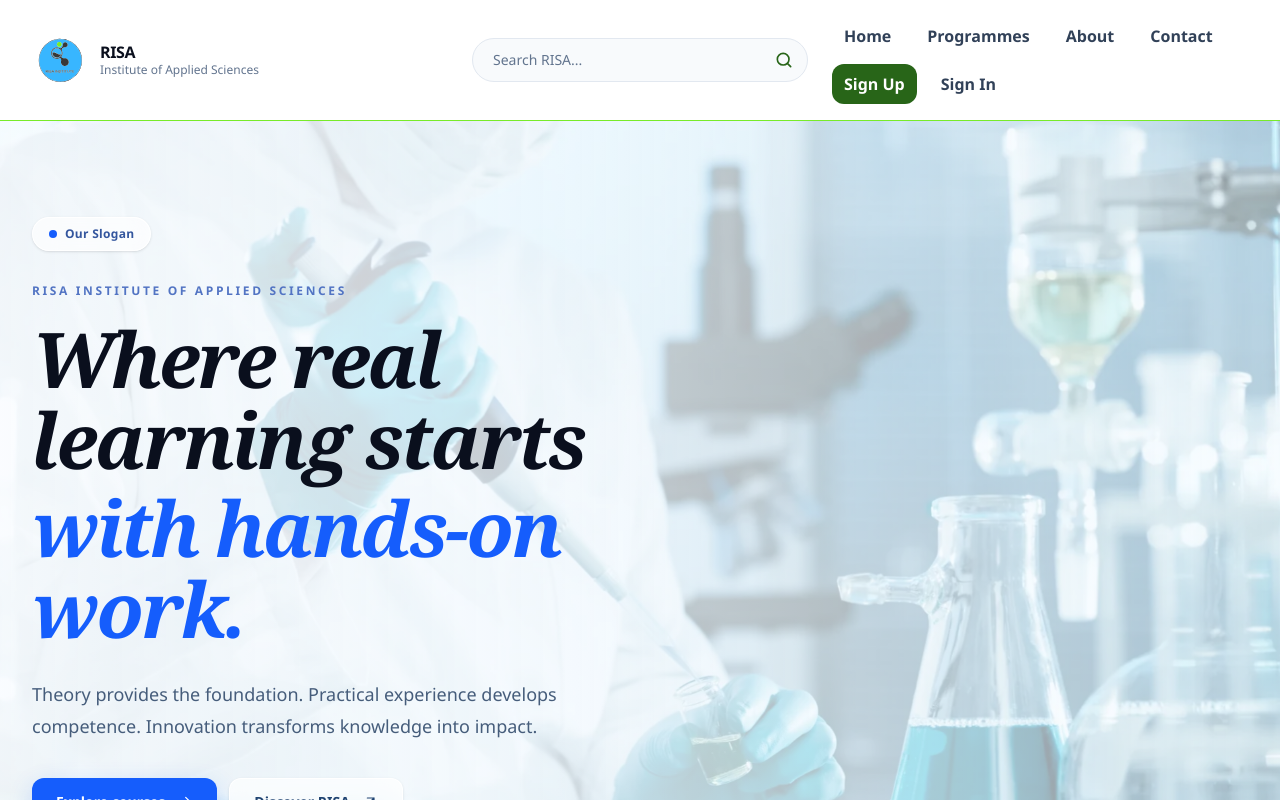
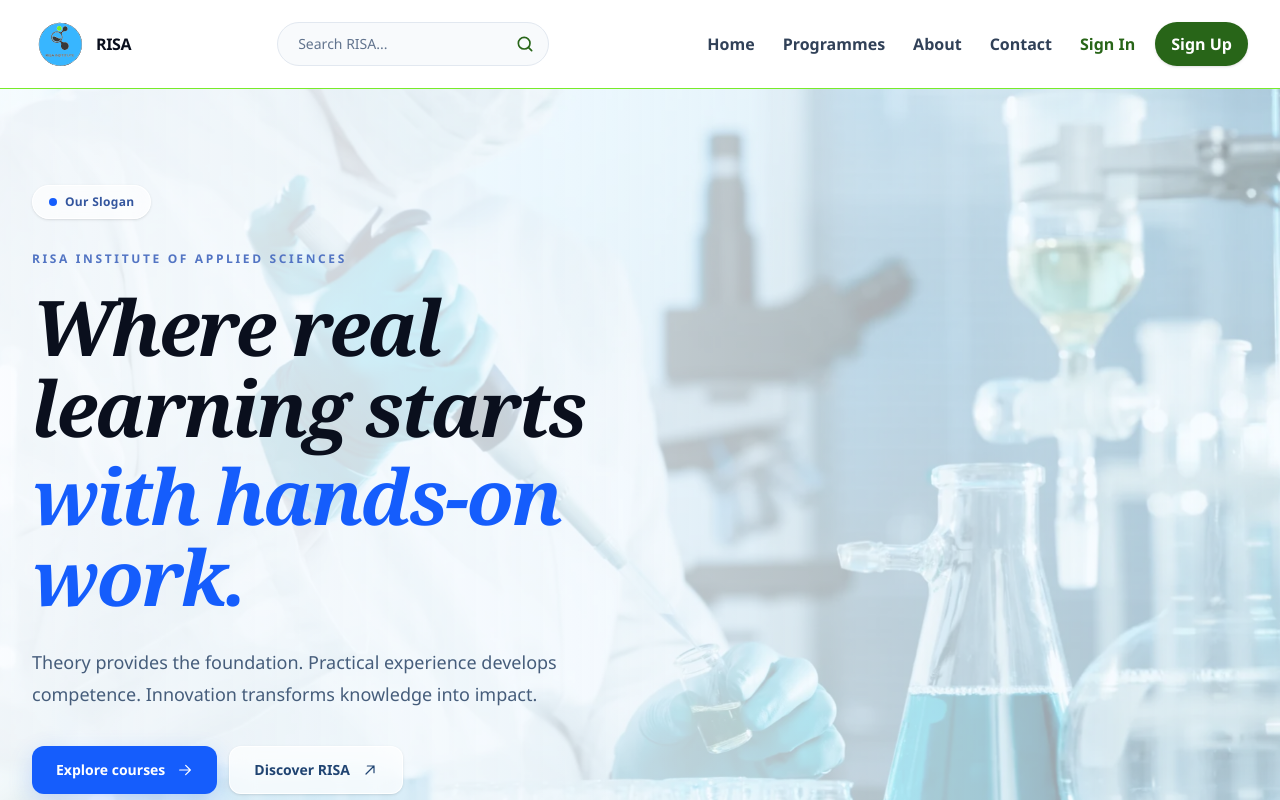
Before and after one commit to RISA-INSTITUTE-WEBSITE/super-duper-spork, a Next.js app: page / in a window 1280 px wide. Shown: the top 800 px of the page. Built offline with nearby package versions, Linux system fonts and the light colour scheme.

Commit message:
feat: align desktop navigation and show verified session avatar instead of auth links

```diff
--- a/src/components/site-header.tsx
+++ b/src/components/site-header.tsx
@@ -1,24 +1,62 @@
 import Image from "next/image";
 import Link from "next/link";
+import { cookies } from "next/headers";
 
+import { HeaderProfileLink, type HeaderUser } from "@/components/header-profile-link";
 import { MobileNavigation } from "@/components/mobile-navigation";
+import { getStudentIdentity, isStudentAuthConfigured } from "@/lib/student-auth-api";
+import { studentCookieNames } from "@/lib/student-session";
 
 const navigation = [
   { href: "/", label: "Home" },
   { href: "/programmes", label: "Programmes" },
   { href: "/about", label: "About" },
   { href: "/contact", label: "Contact" },
-  { href: "/students/register", label: "Sign Up" },
-  { href: "/students/login", label: "Sign In" },
 ] as const;
 
-export function SiteHeader() {
+async function getHeaderUser(): Promise<HeaderUser | null> {
+  if (!isStudentAuthConfigured()) {
+    return null;
+  }
+
+  const token = (await cookies()).get(studentCookieNames.access)?.value;
+  if (!token) {
+    return null;
+  }
+
+  // A valid cookie alone is not sufficient; Supabase verifies the active session.
+  const identity = await getStudentIdentity(token);
+  if (!identity) {
+    return null;
+  }
+
+  const initials =
+    identity.fullName
+      .trim()
+      .split(/\\s+/)
+      .slice(0, 2)
+      .map((part) => part.charAt(0))
+      .join("")
+      .toUpperCase() || "R";
+
+  return {
+    fullName: identity.fullName,
+    initials,
+    avatarUrl: identity.avatarPath
+      ? "/students/avatar?updated=" + encodeURIComponent(identity.updatedAt ?? "")
+      : null,
+  };
+}
+
+export async function SiteHeader() {
+  const user = await getHeaderUser();
+
   return (
     <header className="risa-navbar relative z-20 border-b border-[#78eb29]">
-      <div className="mx-auto flex w-full max-w-7xl items-center justify-between gap-4 px-5 py-3 sm:px-8 md:grid md:grid-cols-[auto_minmax(0,1fr)] md:gap-x-8 md:py-4 lg:grid-cols-[minmax(0,1fr)_minmax(14rem,21rem)_minmax(0,1fr)] lg:gap-x-6">
+      <div className="mx-auto flex w-full max-w-[1440px] items-center justify-between gap-3 px-5 py-3 sm:px-8 lg:gap-4 lg:py-4">
         <Link
           href="/"
-          className="flex w-fit items-center gap-3 rounded-md text-slate-950 focus-visible:outline-2 focus-visible:outline-offset-4 focus-visible:outline-blue-700"
+          className="flex w-fit shrink-0 items-center gap-2 rounded-md text-slate-950 focus-visible:outline-2 focus-visible:outline-offset-4 focus-visible:outline-blue-700"
           aria-label="RISA Institute of Applied Sciences homepage"
         >
           <Image
@@ -31,17 +69,17 @@ export function SiteHeader() {
           />
           <span className="text-base font-extrabold leading-tight tracking-tight text-[#0A0F1D]">
             RISA
-            <span className="hidden text-xs font-medium tracking-normal text-slate-500 min-[380px]:block">
+            <span className="hidden text-xs font-medium tracking-normal text-slate-500 2xl:block">
               Institute of Applied Sciences
             </span>
           </span>
         </Link>
-        <MobileNavigation />
+        <MobileNavigation user={user} />
         <form
           role="search"
           action="/search"
           method="get"
-          className="relative hidden w-full md:block md:max-w-md md:justify-self-end lg:max-w-none lg:justify-self-center"
+          className="relative hidden min-w-0 max-w-[17rem] flex-1 lg:block"
         >
           <label htmlFor="risa-site-search" className="sr-only">
             Search RISA website
@@ -77,24 +115,43 @@ export function SiteHeader() {
         </form>
         <nav
           aria-label="Primary navigation"
-          className="hidden md:col-span-2 md:block lg:col-span-1 lg:justify-self-end"
+          className="hidden shrink-0 lg:block"
         >
-          <ul className="flex flex-wrap items-center gap-x-2 gap-y-2 font-heading text-base font-semibold text-slate-700 sm:gap-x-3">
+          <ul className="flex items-center gap-0.5 whitespace-nowrap font-heading text-base font-semibold text-slate-700 xl:gap-1">
             {navigation.map(({ href, label }) => (
               <li key={href}>
                 <Link
                   href={href}
-                  className={
-                    "inline-flex min-h-10 items-center rounded-xl px-3 py-2 transition focus-visible:outline-2 focus-visible:outline-offset-2 focus-visible:outline-[#286518] " +
-                    (label === "Sign Up"
-                      ? "bg-[#286518] text-white hover:bg-[#1d4f11]"
-                      : "hover:bg-[#eefce5] hover:text-[#286518]")
-                  }
+                  className="inline-flex min-h-11 items-center rounded-xl px-2.5 py-2 transition hover:bg-[#eefce5] hover:text-[#286518] focus-visible:outline-2 focus-visible:outline-offset-2 focus-visible:outline-[#286518] xl:px-3"
                 >
                   {label}
                 </Link>
               </li>
             ))}
+            {user ? (
+              <li className="ml-2 flex items-center">
+                <HeaderProfileLink user={user} />
+              </li>
+            ) : (
+              <>
+                <li>
+                  <Link
+                    href="/students/login"
+                    className="inline-flex min-h-11 items-center rounded-xl px-2.5 py-2 text-[#286518] transition hover:bg-[#eefce5] focus-visible:outline-2 focus-visible:outline-offset-2 focus-visible:outline-[#286518] xl:px-3"
+                  >
+                    Sign In
+                  </Link>
+                </li>
+                <li className="ml-1">
+                  <Link
+                    href="/students/register"
+                    className="inline-flex min-h-11 items-center rounded-full bg-[#286518] px-4 py-2 text-white shadow-sm transition hover:bg-[#1d4f11] focus-visible:outline-2 focus-visible:outline-offset-2 focus-visible:outline-[#286518]"
+                  >
+                    Sign Up
+                  </Link>
+                </li>
+              </>
+            )}
           </ul>
         </nav>
       </div>
```
